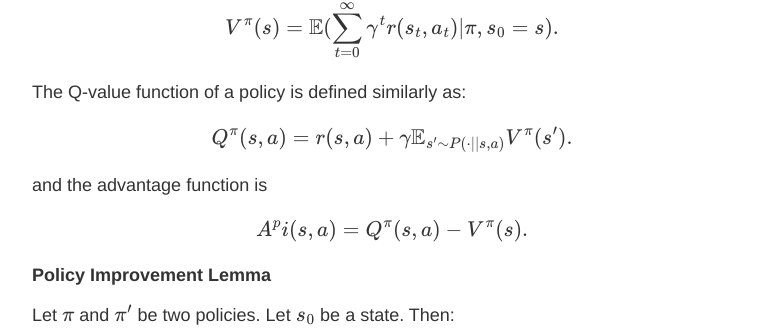
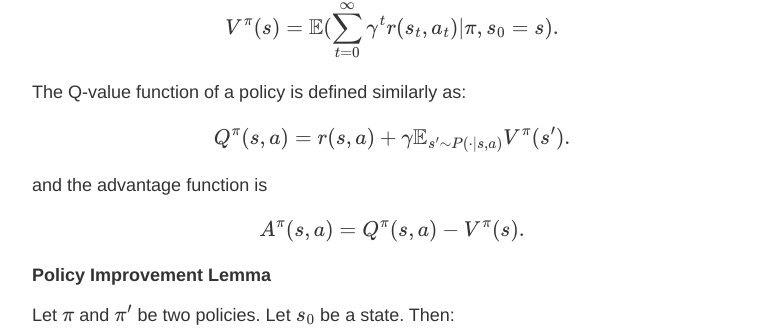
Before and after one commit to alexandrumilu/alexandrumilu.github.io, a Jekyll site: the page built from _posts/2019-08-20-policy_improvement_lemma.md, in a window 1280 px wide and 900 px high, scrolled down 364 px. Shown: the part 134-465 px from the top of the window, without its empty margins (248-1029 px from the left). Built offline with Jekyll 4.4.1, drawn with Linux system fonts in a browser that asks for light colours; formulas are drawn with MathJax 3.

```diff
--- a/_posts/2019-08-20-policy_improvement_lemma.md
+++ b/_posts/2019-08-20-policy_improvement_lemma.md
@@ -13,11 +13,11 @@ $$V^\pi(s) = \mathbb{E}(\sum_{t=0}^\infty \gamma^tr(s_t,a_t)\vert \pi,s_0 = s).$
 
 The Q-value function of a policy is defined similarly as:
 
-$$Q^\pi(s,a) = r(s,a)+\gamma\mathbb{E}_{s'\sim P(\cdot\vert|s,a)} V^\pi(s').$$
+$$Q^\pi(s,a) = r(s,a)+\gamma\mathbb{E}_{s'\sim P(\cdot\vert s,a)} V^\pi(s').$$
 
 and the advantage function is
 
-$$A^pi(s,a) = Q^\pi(s,a) - V^\pi(s).$$
+$$A^\pi(s,a) = Q^\pi(s,a) - V^\pi(s).$$
 
 **Policy Improvement Lemma**
 
```
